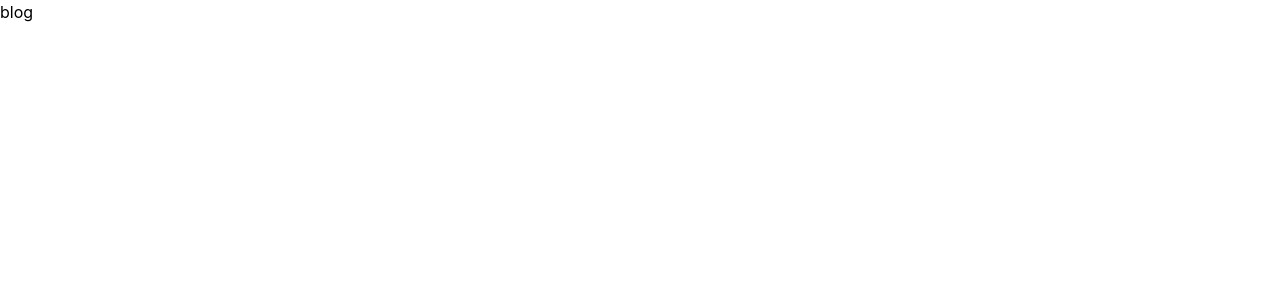
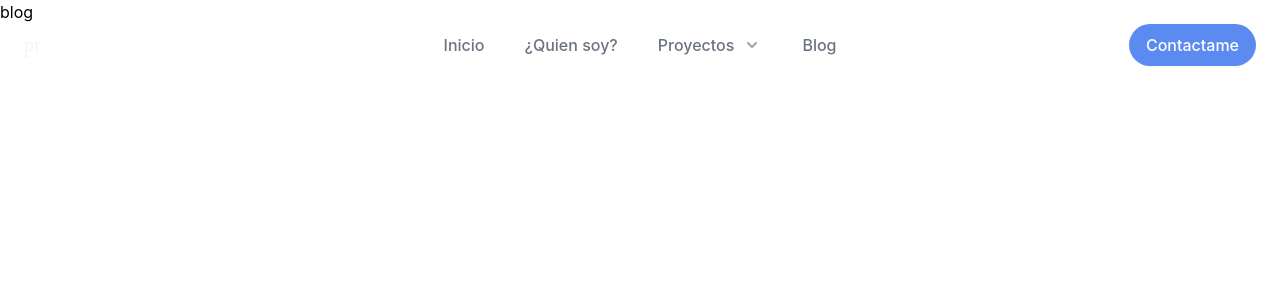
Before and after one commit to pierorolando1/pierorolandovercel, a Next.js app: page /blog in a window 1280 px wide. Shown: the top 300 px of the page. Built offline with nearby package versions, Linux system fonts and the light colour scheme; a small style sheet from the web is missing; a web font is replaced by a local one.

Commit message:
i add the responsive text

```diff
--- a/components/WelcomePage.js
+++ b/components/WelcomePage.js
@@ -16,7 +16,7 @@ export const Header = () => {
 
             <div className="flex flex-col w-full h-full">
                 <div className="flex items-center justify-center" style={{ flex: 2 }}>
-                    <h1 className="z-30 text-white text-5xl font-normal mt-40 w-3/5"><span className="font-semibold">Hola mundo, soy<br /> <span className="text-7xl font-bold">Piero Rolando,</span> </span><br /> <span className="text-6xl font-medium">FullStack developer</span> </h1>
+                    <h1 className="z-30 text-white  md:text-5xl sm:text-3xl text-2xl font-normal mt-40 w-3/5"><span className="font-semibold">Hola mundo, soy<br /> <span className="md:text-7xl sm:text-5xl text-4xl font-bold">Piero Rolando,</span> </span><br /> <span className="md:text-6xl sm:text-4xl text-2xl font-medium">FullStack developer</span> </h1>
                 </div>
                 <div className="flex items-center justify-center z-10" style={{ flex: 1 }}>
                     <a href="#main" className="w-14 h-14 bg-blue-900 hover:bg-blue-700 transition-all hover:shadow-2xl shadow-xl flex justify-center items-center cursor-pointer animate-bounce">
--- a/pages/blog.js
+++ b/pages/blog.js
@@ -1,10 +1,13 @@
 import React from 'react'
+import { NormalPage } from '../components/NormalPage'
 
 const Blog = () => {
     return (
-        <div className="m-auto">
-            blog
-        </div>
+        <NormalPage>
+            <div className="m-auto">
+                blog
+            </div>
+        </NormalPage>
     )
 }
 
```
